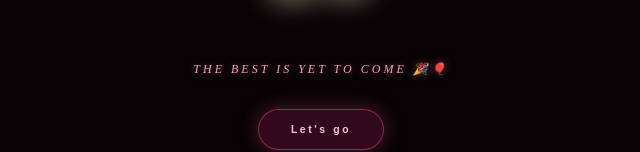
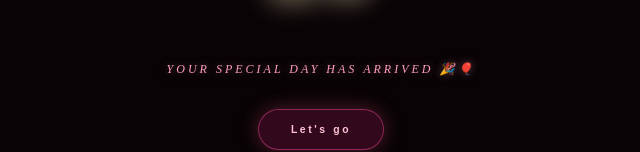
Before and after one commit to Sohan-Bera/Happy-Birthday-Princess, a React (Vite) app: page / in a window 1280 px wide. Shown: the part 382-534 px from the top of the page, without its empty margins (319-959 px from the left). Built offline with nearby package versions, Linux system fonts and the light colour scheme.

Commit message:
Adjust footer text size for better layout

```diff
--- a/src/App.jsx
+++ b/src/App.jsx
@@ -80,7 +80,7 @@ export default function App() {
             </h1>
             <p className="hero-desc">
               Amidst the quiet chaos of the world, your presence is my peace and your voice is my home.
-              I'm happy to get a person like you.<br />All happyness belongs to you.<br /> Happy 20th birthday, my love.
+              I'm greatful to have a person like you in my life.<br />All happiness belongs to you.<br /> Happy 20th birthday, to my lovely lady.
             </p>
             <button onClick={scrollToStory} className="btn-primary">
               EXPLORE NEXT
--- a/src/Components/MatrixOverlay.jsx
+++ b/src/Components/MatrixOverlay.jsx
@@ -112,7 +112,7 @@ export default function MatrixOverlay({ oldAge, newAge, onComplete }) {
 
         if (burnProgress >= 1.2) {
           state = "NEW_AGE";
-          setSubtitle("THE BEST IS YET TO COME 🎉🎈");
+          setSubtitle("YOUR SPECIAL DAY HAS ARRIVED 🎉🎈");
           setTimeout(() => setShowBtn(true), 400);
         }
       } else if (state === "NEW_AGE") {
```
